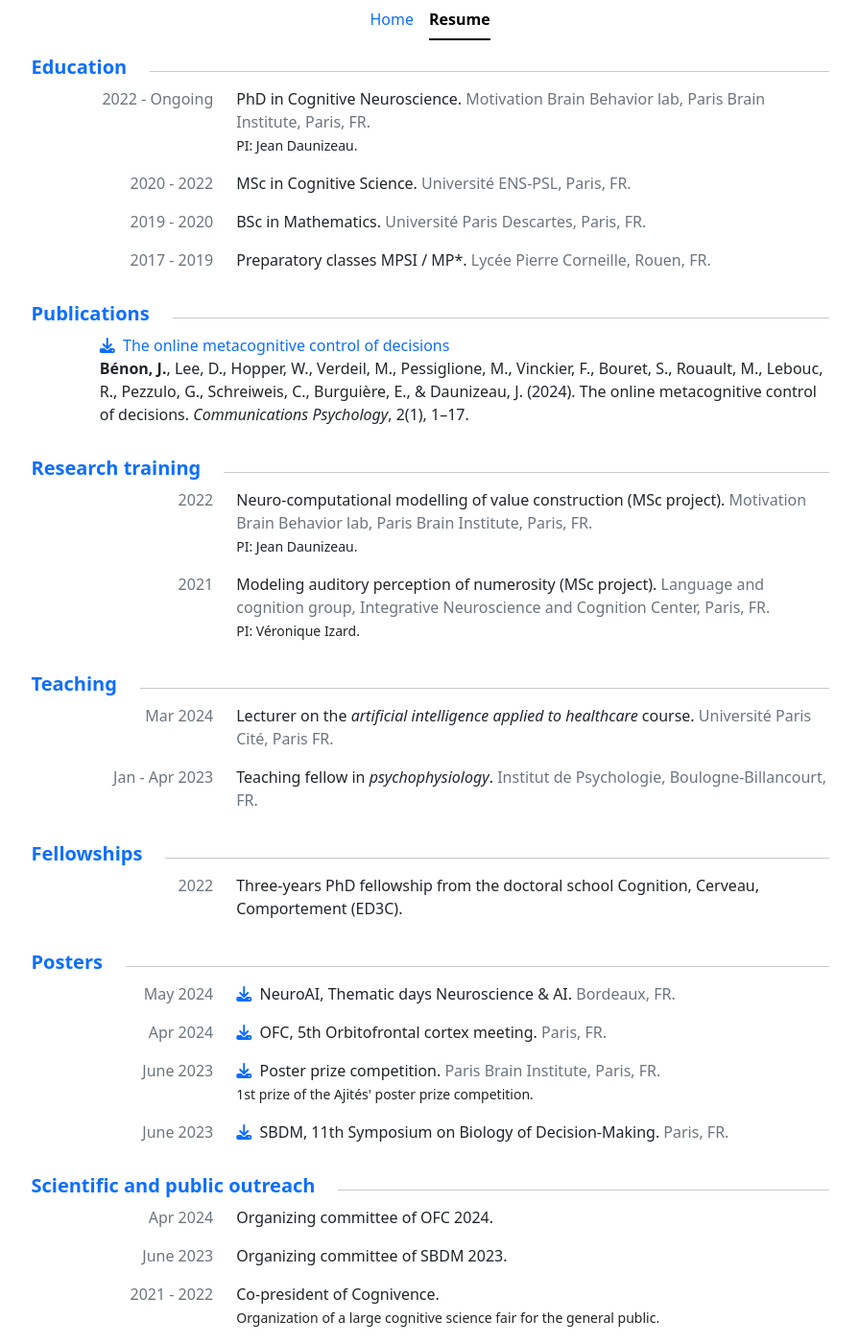
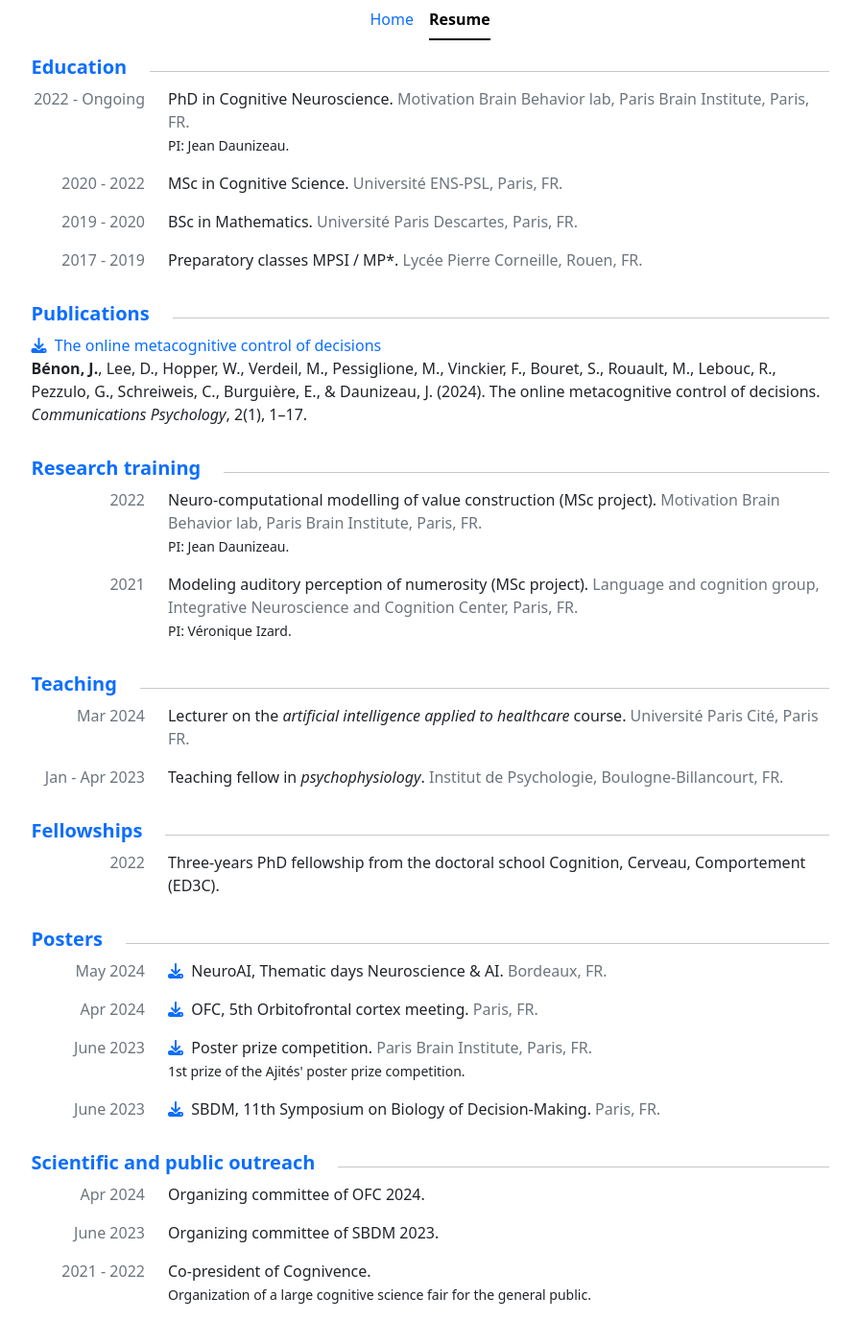
Before and after one commit to jbenon/jbenon.github.io, a Jekyll site: the page built from resume.html, in a window 1280 px wide. Shown: the whole page at 96% size, without its empty margins (192-1087 px from the left). Built offline with Jekyll 4.4.1, drawn with Linux system fonts in a browser that asks for light colours; nearby versions of some CDN libraries; after the commit the page ends 1377 px from its top, so only the background shows below that.

Commit message:
Remove offset

```diff
--- a/resume.html
+++ b/resume.html
@@ -23,8 +23,7 @@ layout: default
             <!-- Publications section -->
             {% for publication in section.publications %}
                 <div class="row justify-content-center">
-                  <div class="col-1"></div>
-                    <div class="col-11">
+                    <div class="col">
                         <p class="text-body">
                           <a class="icon-link link-underline link-underline-opacity-0"
                           href="/assets/{{publication.pdf}}.pdf"
@@ -47,13 +46,12 @@ layout: default
             <!-- Regular section -->
             <div class="row">
               {% for item in section.items %}
-                <div class="col-1"></div>
                 <div class="col-2 text-end">
                   <p class="text-secondary">
                     {{item.date}}
                   </p>
                 </div>
-                <div class="col-9">
+                <div class="col-10">
                   <p>
                     <span>
                       {% if item.pdf %}
```
